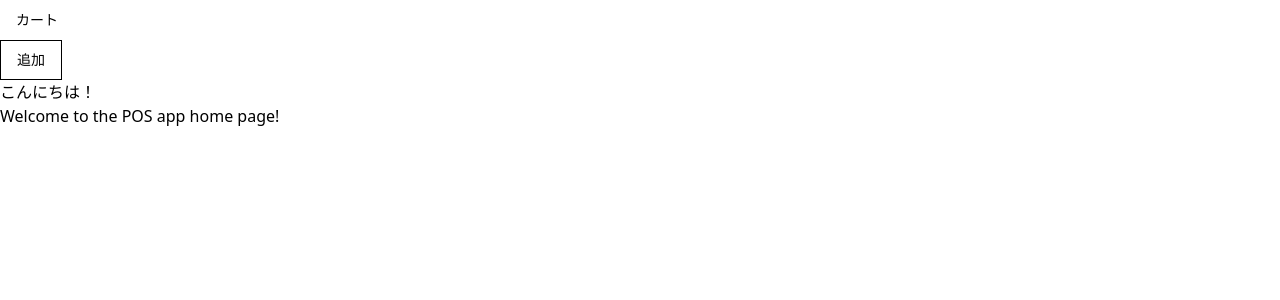
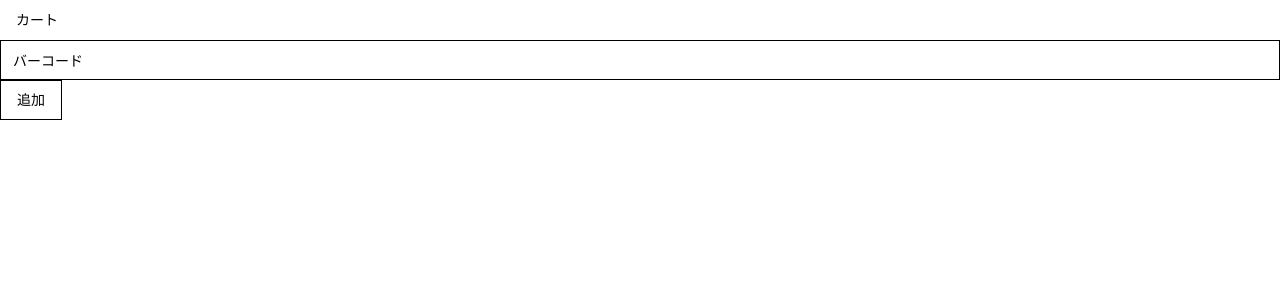
Before and after one commit to Rika-7/POS_frontend, a Next.js app: page / in a window 1280 px wide. Shown: the top 300 px of the page. Built offline with nearby package versions, Linux system fonts and the light colour scheme; what tailwindcss-animated would draw is missing.

Commit message:
Added input section.

```diff
--- a/src/app/page.tsx
+++ b/src/app/page.tsx
@@ -11,6 +11,7 @@
 } from "@/components/ui/navigation-menu";
 import { Button } from "@/components/ui/button";
 import { buttonVariants } from "@/components/ui/button";
+import { Input } from "@/components/ui/input";
 import Link from "next/link";
 
 export default function Home() {
@@ -28,9 +29,8 @@
         </NavigationMenuList>
       </NavigationMenu>
       <div>
+        <Input type="code" placeholder="バーコード" />
         <Button className={buttonVariants({ variant: "outline" })}>追加</Button>
-        <p>こんにちは！</p>
-        <p>Welcome to the POS app home page!</p>
       </div>
     </div>
   );
--- /dev/null
+++ b/src/components/ui/input.tsx
@@ -0,0 +1,25 @@
+import * as React from "react";
+
+import { cn } from "@/lib/utils";
+
+export interface InputProps
+  extends React.InputHTMLAttributes<HTMLInputElement> {}
+
+const Input = React.forwardRef<HTMLInputElement, InputProps>(
+  ({ className, type, ...props }, ref) => {
+    return (
+      <input
+        type={type}
+        className={cn(
+          "flex h-10 w-full rounded-md border border-input bg-background px-3 py-2 text-sm ring-offset-background file:border-0 file:bg-transparent file:text-sm file:font-medium file:text-foreground placeholder:text-muted-foreground focus-visible:outline-none focus-visible:ring-2 focus-visible:ring-ring focus-visible:ring-offset-2 disabled:cursor-not-allowed disabled:opacity-50",
+          className
+        )}
+        ref={ref}
+        {...props}
+      />
+    );
+  }
+);
+Input.displayName = "Input";
+
+export { Input };
```
